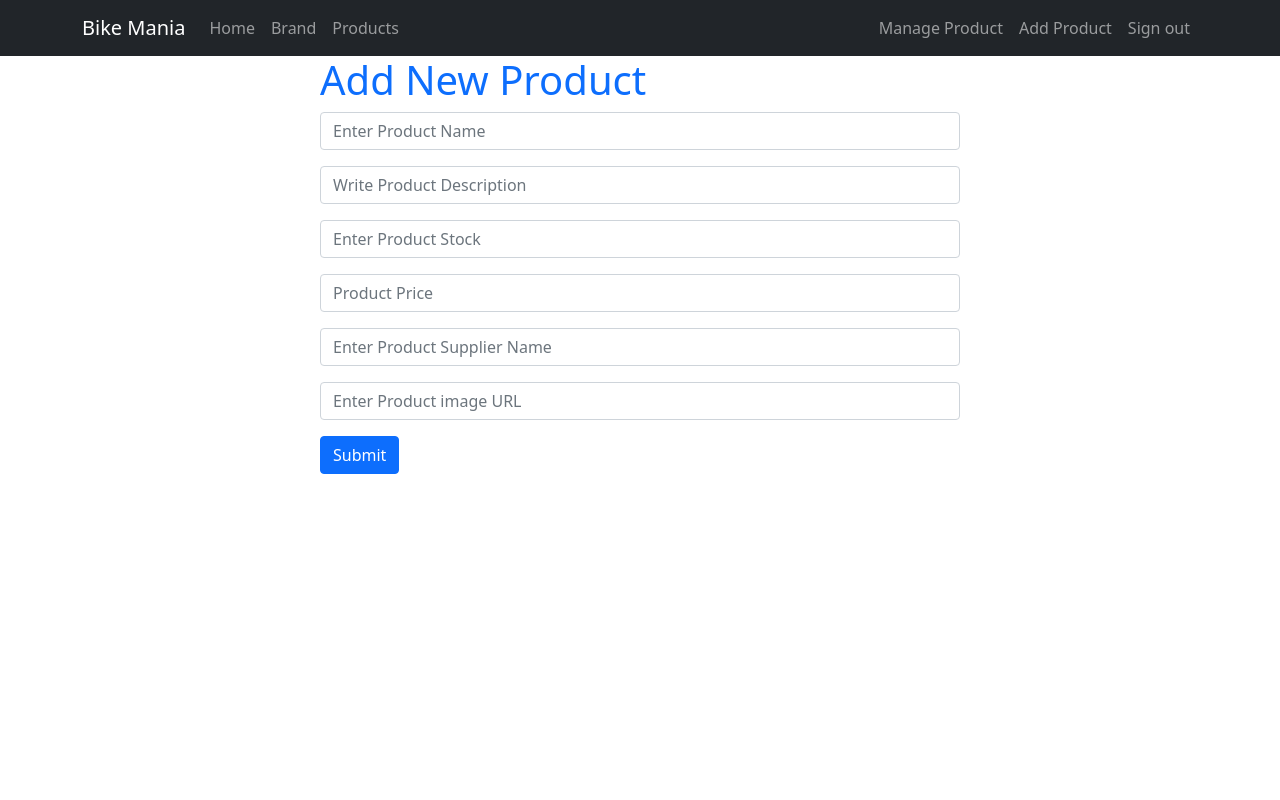
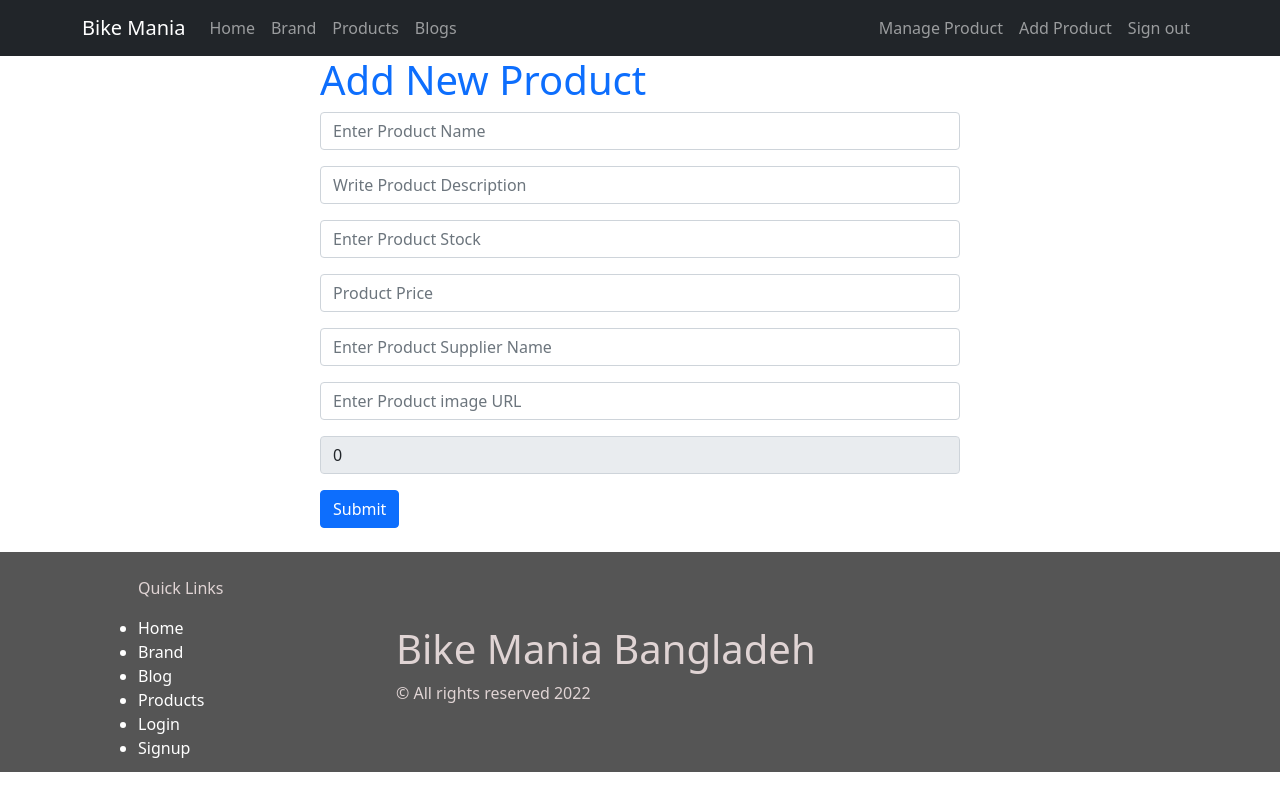
Before and after one commit to Shafak93/bike-mania, a React (Create React App) app: page /add in a window 1280 px wide. Built offline with nearby package versions, Linux system fonts and the light colour scheme; no server answers; sample sign-in values are in the browser's storage.

Commit message:
Blog added

```diff
--- a/src/App.js
+++ b/src/App.js
@@ -12,6 +12,8 @@ import ManageProduct from './Components/ManageProduct/ManageProduct';
 import RequireAuth from './Components/Authentication/RequireAuth/RequireAuth';
 import AddProduct from './Components/AddProduct/AddProduct';
 import NotFound from './Components/NotFound/NotFound';
+import Blog from './Components/Blog/Blog';
+import Footer from './Components/Footer/Footer';
 
 function App() {
   return (
@@ -38,8 +40,10 @@ function App() {
               <AddProduct></AddProduct>
           </RequireAuth>
         }></Route>
+        <Route path='/blog' element={<Blog></Blog>}></Route>
         <Route path='*' element={<NotFound></NotFound>}></Route>
       </Routes>
+      <Footer></Footer>
     </div>
   );
 }
--- a/src/Components/AddProduct/AddProduct.js
+++ b/src/Components/AddProduct/AddProduct.js
@@ -7,12 +7,13 @@ const AddProduct = () => {
         event.preventDefault();
         const name = event.target.name.value;
         const description = event.target.description.value;
-        const Stock = event.target.Stock.value;
+        const stock = event.target.stock.value;
         const price = event.target.price.value;
         const SupplierName = event.target.SupplierName.value;
         const img = event.target.img.value;
+        const Sold = event.target.Sold.value;
 
-        const product ={name, description, Stock, price, SupplierName, img};
+        const product ={name, description, stock, price, SupplierName, img,Sold};
 
         //Send data to the server
         const url = `http://localhost:5000/bike`;
@@ -42,7 +43,7 @@ const AddProduct = () => {
                     <Form.Control type="text" name='description' placeholder="Write Product Description" />
                 </Form.Group>
                 <Form.Group className="mb-3" controlId="formBasicStock">
-                    <Form.Control type="number" name='Stock' placeholder="Enter Product Stock" />
+                    <Form.Control type="number" name='stock' placeholder="Enter Product Stock" />
                 </Form.Group>
                 <Form.Group className="mb-3" controlId="formBasicPrice">
                     <Form.Control type="number" name='price' placeholder="Product Price" />
@@ -53,6 +54,9 @@ const AddProduct = () => {
                 <Form.Group className="mb-3" controlId="formBasicImage">
                     <Form.Control type="text" name='img' placeholder="Enter Product image URL" />
                 </Form.Group>
+                <Form.Group className="mb-3" controlId="formBasicImage">
+                    <Form.Control type="number" name='Sold' placeholder="Sold Item 0" value='0' disabled />
+                </Form.Group>
                 <Button variant="primary" type="submit">
                     Submit
                 </Button>
--- /dev/null
+++ b/src/Components/Blog/Blog.js
@@ -0,0 +1,41 @@
+import React from 'react';
+import { Figure } from 'react-bootstrap';
+
+const Blog = () => {
+    return (
+        <div className='container mt-4'>
+            <Figure>
+                <blockquote class="blockquote">
+                   <p>
+                   JavaScript is a proper high-level programming language used to create web scripts whereas Node.js is a run time environment built on google’s v8 engine.JavaScript follows the standard of JavaScript when writing programs on the other hand Node.js is written in C++ while using the v8 engine, it runs JavaScript outside the browser.JavaScript is mainly used to create front end web applications or develop client-side on the other hand Node.js is used on the back end development that is server-side development.JavaScript can manipulate DOM or add HTML within whereas Node.js doesn’t have the capability to add HTML.
+                   </p>
+                </blockquote>
+                <figcaption class="blockquote-footer text-primary">
+                Difference between javascript and Node.js
+                </figcaption>
+             </Figure>
+            <Figure>
+                <blockquote class="blockquote">
+                   <p>
+                   MongoDB is the Document Oriented Database. MongoDB stores a lot of data in JSON format. MongoDB's performance is much faster than any RDBMS. MongoDB is designed to work with Large Scale Data. MongoDB can work on multiple servers. MongoDB can handle a large number of access requests easily. => There are 2 design patterns in programming. One is asynchronous programming and the other is synchronous programming. Node JS by default follows the Asynchronous pattern. That is, it does not wait for a task to be completed. In the meantime, NodeJS started another job. That’s why we use nodeJS.
+                   </p>
+                </blockquote>
+                <figcaption class="blockquote-footer text-primary">
+                When should use nodejs and when should use mongodb
+                </figcaption>
+             </Figure>
+            <Figure>
+                <blockquote class="blockquote">
+                   <p>
+                   SQL databases are table-based, while NoSQL databases are non-relational.SQL database contains structured data and can perform an analysis using a relational model. A NoSQL database contains unstructured data, which means it cannot be analyzed through predefined models.In SQL database data is easy to search and analyze, much like data that is laid out in a table with columns but in NoSQL models make sense for less structured data sets because it doesn’t rely on a predefined model to analyze the data.Most SQL databases are vertically scalable on the other hand NoSQL databases are horizontally scalable.
+                   </p>
+                </blockquote>
+                <figcaption class="blockquote-footer text-primary">
+                Difference between SQL and NOSQL
+                </figcaption>
+             </Figure>
+        </div>
+    );
+};
+
+export default Blog;
--- a/src/Components/Header/Header.js
+++ b/src/Components/Header/Header.js
@@ -22,6 +22,7 @@ const Header = () => {
                         <Nav.Link as={Link} to="/">Home</Nav.Link>
                         <Nav.Link as={Link} to="/banner" href="#banner">Brand</Nav.Link>
                         <Nav.Link as={Link} to="/products" href="#products">Products</Nav.Link>
+                        <Nav.Link as={Link} to="/blog" href="#products">Blogs</Nav.Link>
                     </Nav>
 
                     <Nav>
--- a/src/Components/Home/Home.js
+++ b/src/Components/Home/Home.js
@@ -8,7 +8,7 @@ const Home = () => {
         <div>
             <Banner></Banner>
             <Products></Products>
-            <Footer></Footer>
+
         </div>
     );
 };
--- a/src/Components/UpdateProduct/UpdateProduct.js
+++ b/src/Components/UpdateProduct/UpdateProduct.js
@@ -1,6 +1,7 @@
 import React, { useEffect, useState } from 'react';
 import { Form } from 'react-bootstrap';
 import { useParams } from 'react-router-dom';
+import Loading from '../Loading/Loading';
 import './UpdateProduct.css';
 
 const UpdateProduct = () => {
```
